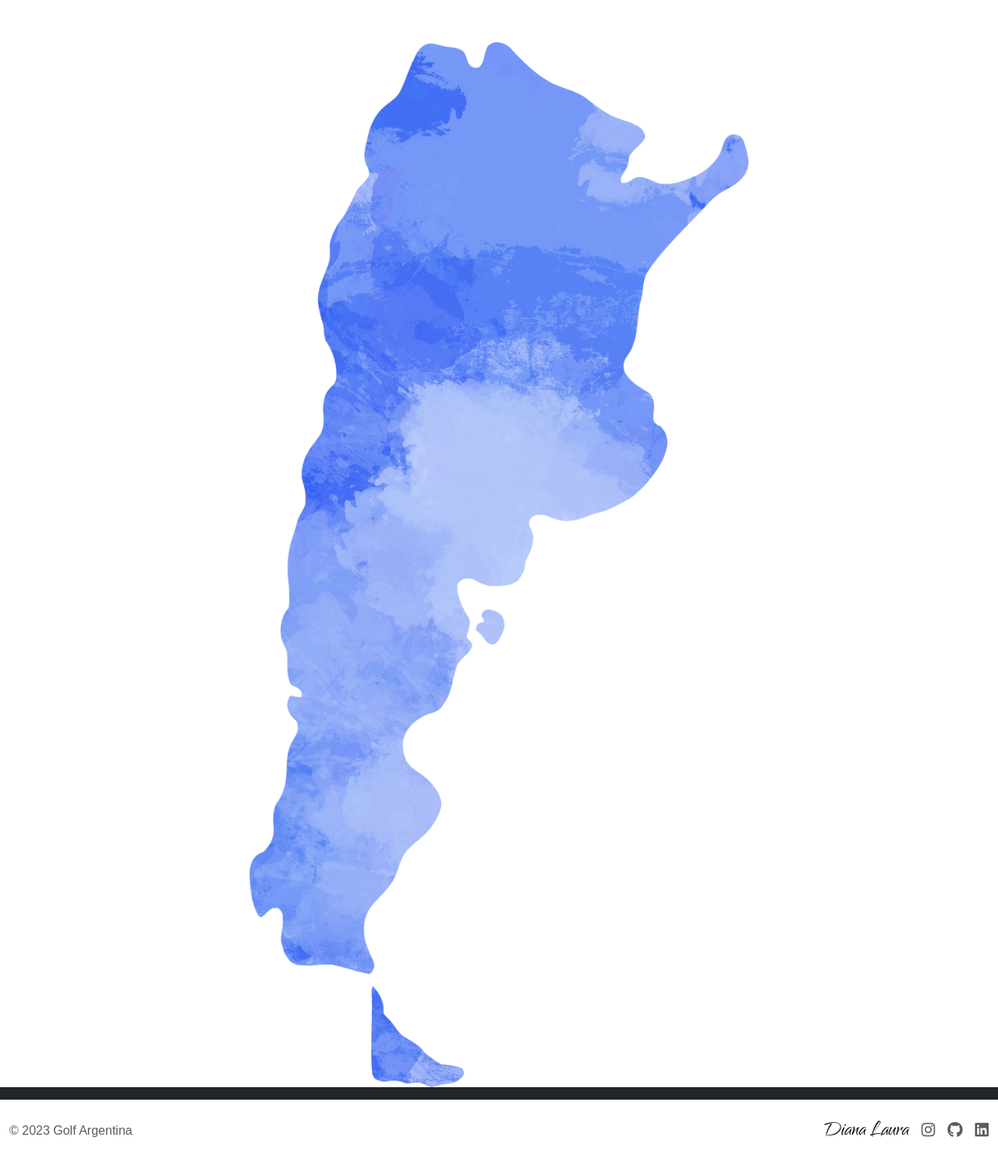
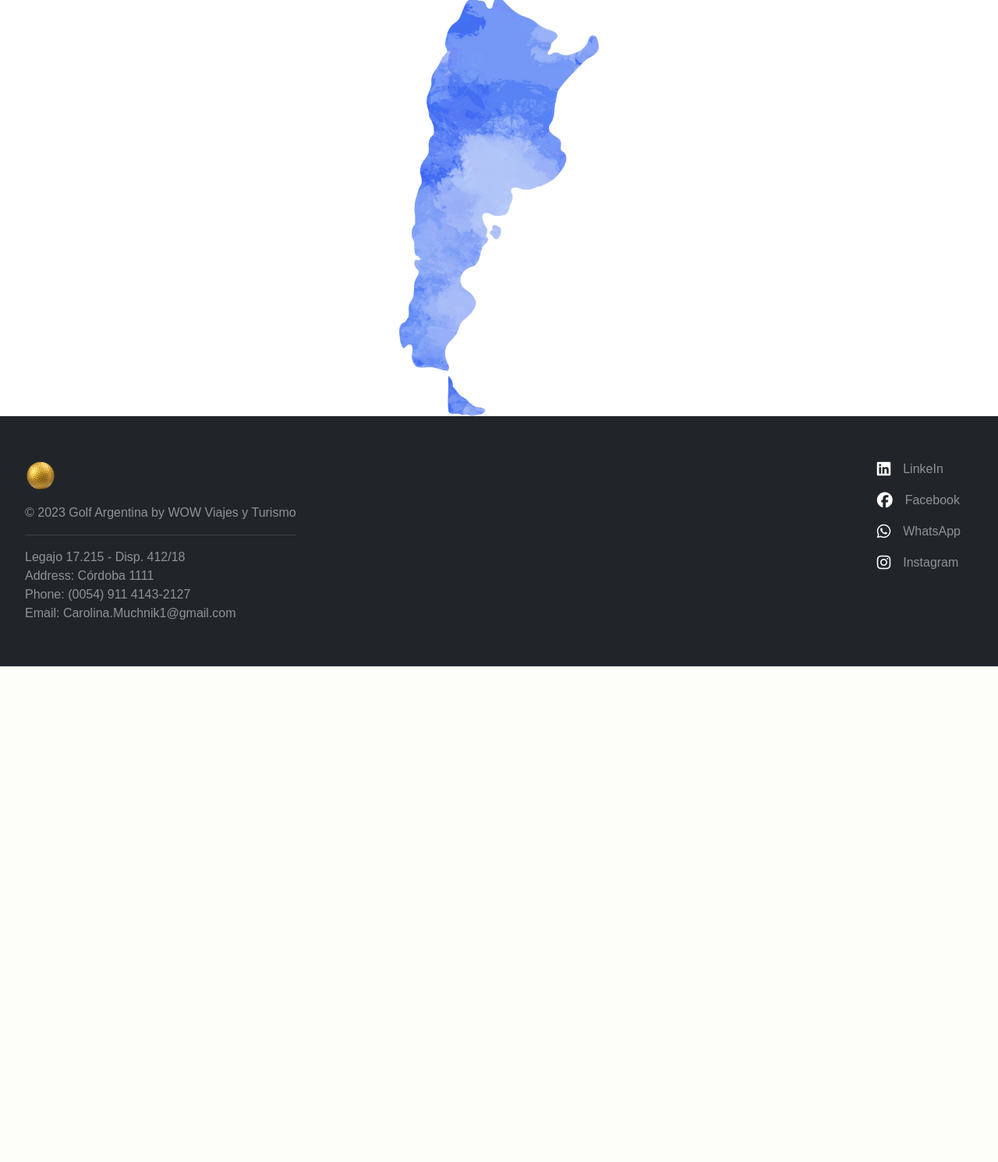
Before and after one commit to DianaCapellino/golf, a Django app: template golfArgentina/templates/golfArgentina/index.html in a window 1280 px wide. Shown: the part 706-2197 px from the top of the page at 78% size. After the commit the page ends 1561 px from the top, so only its background shows below. Run offline with Django 3.2, Linux system fonts and the light colour scheme; the template is opened without the code that fills it, so the values that code supplies are empty; some libraries are stand-ins or nearby versions.

Commit message:
Second meeting header & footer

```diff
--- a/golfArgentina/static/golfArgentina/css/golf.css
+++ b/golfArgentina/static/golfArgentina/css/golf.css
@@ -21,12 +21,15 @@ h2 {
 }
 
 #argentina-map {
-    width: 50%;
+    width: 20%;
 }
 
-#brand-name {
-    font-family: branditalic, arial;
-    font-size: 1.5rem;
+nav ul li {
+    padding: 0 5px 0 5px;
+}
+
+.fa-brands {
+    color: #fff;
 }
 
 #homeimage {
--- a/golfArgentina/templates/golfArgentina/index.html
+++ b/golfArgentina/templates/golfArgentina/index.html
@@ -2,7 +2,7 @@
 
 {% block body %}
     <div>
-        <video src="../../static/golfArgentina/images/golf4.mp4" autoplay="true" muted="true" loop="true" poster="../../static/golfArgentina/images/golf1.jpeg" id="homeimage">
+        <video src="../../static/golfArgentina/images/golf3.mp4" autoplay="true" muted="true" loop="true" poster="../../static/golfArgentina/images/golf1.jpeg" id="homeimage">
     </div>
     <br>
     <br>
--- a/golfArgentina/templates/golfArgentina/layout.html
+++ b/golfArgentina/templates/golfArgentina/layout.html
@@ -10,43 +10,46 @@
   </head>
   <body>
     <div id="header">
-        <nav class="navbar navbar-expand-lg navbar-dark bg-dark px-4">
-          <div class="nav-item">
-            <img src="../../static/golfArgentina/images/golf_ball3.png" style="width:40px">
+      <nav class="navbar navbar-expand-lg navbar-dark fixed-top bg-dark px-4 py-3">
+        <div class="nav-item d-lg-none">
+          <a class="nav-link" href="{% url 'index' %}"><img src="../../static/golfArgentina/images/golf_ball3.png" style="width:40px"></a>
         </div>
         <button class="navbar-toggler" type="button" data-bs-toggle="collapse" data-bs-target="#navbarSupportedContent" aria-controls="navbarSupportedContent" aria-expanded="false" aria-label="Toggle navigation">
             <span class="navbar-toggler-icon"></span>
         </button>
-            <div class="collapse navbar-collapse" id="navbarSupportedContent">
-                <ul class="navbar-nav me-auto mb-2 mb-lg-0">
-
-                  <li class="nav-item">
-                      <a class="nav-link active" aria-current="page" href="{% url 'index' %}">Home
-                      </a>
-                  </li>
+          <div class="collapse navbar-collapse justify-content-between" id="navbarSupportedContent">
+            <div class="nav-item d-none d-lg-block">
+              <a class="nav-link" href="{% url 'index' %}"><img src="../../static/golfArgentina/images/golf_ball3.png" style="width:40px"></a>
+            </div>
+            <ul class="navbar-nav mb-3 mb-lg-0">
               <li class="nav-item">
                   <a class="nav-link" href="">About us</a>
               </li>
-                  <li>
-                      <a class="nav-link" href="">Destinations & Courts</a>
-                  </li>
-                  <li>
+              <li class="nav-item">
                   <a class="nav-link" href="">When to go</a>
               </li>
-                  <li>
-                    <a class="nav-link" href="">Extensions</a>
+              <li class="nav-item">
+                <a class="nav-link" href="">Destinations</a>
+              </li>
+              <li class="nav-item">
+                <a class="nav-link" href="">Golf</a>
+              </li>
+              <li class="nav-item">
+                  <a class="nav-link" href="">Argentine Flavor</a>
               </li>
             </ul>
-                <form class="d-flex" role="search">
-                  <input class="form-control me-2" type="search" placeholder="Search" aria-label="Search">
-                  <button class="btn btn-outline-success" type="submit">Search</button>
-                </form>
             <ul class="nav navbar-nav">
-                  <li class="nav-item">
-                    <a class="nav-link" href="">(0054) 9 11-4143-2127</a>
+              <li class="nav-item d-none d-lg-block">
+                <a class="nav-link" href=""><i class="fa-solid fa-magnifying-glass"></i></a>
               </li>
-                  <li class="nav-item">
-                      <a class="nav-link" href="">Contact us</a>
+              <li class="nav-item d-none d-lg-block">
+                <a class="nav-link" href=""><i class="fa-solid fa-phone"></i></a>
+              </li>
+              <li class="nav-item d-none d-lg-block">
+                  <a class="nav-link" href="mailto:Carolina.Muchnik1@gmail.com"><i class="fa-solid fa-envelope"></i></a>
+              </li>
+              <li class="nav-item d-none d-lg-block">
+                <a class="nav-link" href="">ES</a>
               </li>
             </ul>
           </div>
@@ -55,19 +58,25 @@
 
     {% block body %}
     {% endblock %}
-    <div class="bg-dark p-2"></div>
-    <div class="container-fluid">
-        <footer class="d-flex flex-wrap justify-content-between align-items-center py-2 my-2">
-          <div class="col-md-4 d-flex align-items-center">
-            <span class="mb-3 mb-md-0 text-muted">&copy; 2023 Golf Argentina</span>
+    <div class="container-fluid bg-dark text-white-50 px-4 py-5">
+      <footer class="d-flex flex-wrap justify-content-between">
+        <div class="p-2">
+          <div class="nav-item mb-3">
+            <a class="nav-link" href="{% url 'index' %}"><img src="../../static/golfArgentina/images/golf_ball3.png" style="width:40px"></a>
           </div>
-
-          <ul class="nav col-md-4 justify-content-end list-unstyled d-flex align-items-center">
-            <li id="brand-name">Diana Laura</li>
-            <li class="ms-3"><a class="text-muted" target="_blank" href="https://www.instagram.com/diana.capellino/"><i class="fa-brands fa-instagram fa-lg" width="24" height="24"></i></a></li>
-            <li class="ms-3"><a class="text-muted" target="_blank" href="https://github.com/DianaCapellino/"><i class="fa-brands fa-github fa-lg" width="24" height="24"></i></a></li>
-            <li class="ms-3"><a class="text-muted" target="_blank" href="https://www.linkedin.com/in/diana-capellino-8865b4128/"><i class="fa-brands fa-linkedin fa-lg" width="24" height="24"></i></a></li>
-          </ul>
+          <p class="mb-3 mb-md-0 nav-text">&copy; 2023 Golf Argentina by WOW Viajes y Turismo</p>
+          <hr>
+          <p class="mb-3 mb-md-0 nav-text">Legajo 17.215 - Disp. 412/18</p>
+          <p class="mb-3 mb-md-0 nav-text">Address: Córdoba 1111</p>
+          <p class="mb-3 mb-md-0 nav-text">Phone: (0054) 911 4143-2127</p>
+          <p class="mb-3 mb-md-0 nav-text">Email: Carolina.Muchnik1@gmail.com</p>
+        </div>
+        <div class="ms-auto p-2">
+          <p class="ms-3"><a class="nav-link" target="_blank" href="https://www.linkedin.com/in/diana-capellino-8865b4128/"><i class="fa-brands fa-linkedin fa-lg" width="24" height="24"></i><b class="mx-3">LinkeIn</b></a></p>
+          <p class="ms-3"><a class="nav-link" target="_blank" href="https://www.linkedin.com/in/diana-capellino-8865b4128/"><i class="fa-brands fa-facebook fa-lg" width="24" height="24"></i><b class="mx-3">Facebook</b></a></p>
+          <p class="ms-3"><a class="nav-link" target="_blank" href="https://www.linkedin.com/in/diana-capellino-8865b4128/"><i class="fa-brands fa-whatsapp fa-lg" width="24" height="24"></i><b class="mx-3">WhatsApp</b></a></p>
+          <p class="ms-3"><a class="nav-link" target="_blank" href="https://www.instagram.com/diana.capellino/"><i class="fa-brands fa-instagram fa-lg" width="24" height="24"></i><b class="mx-3">Instagram</b></a></p>
+        </div>
       </footer>
     </div>
     <script src="../../static/golfArgentina/js/bootstrap.bundle.min.js"></script>
```
Lines whose indentation alone changed are shown as unchanged.
